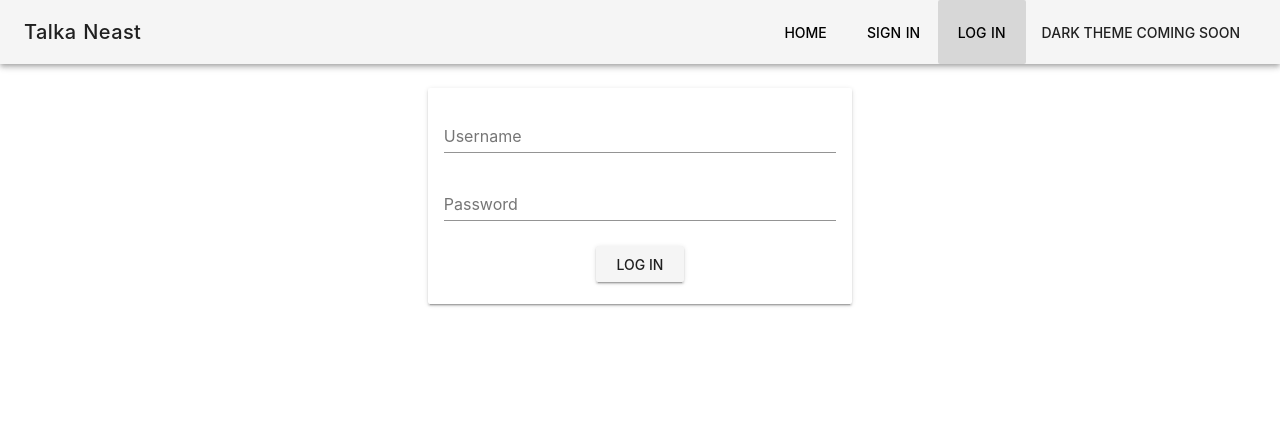
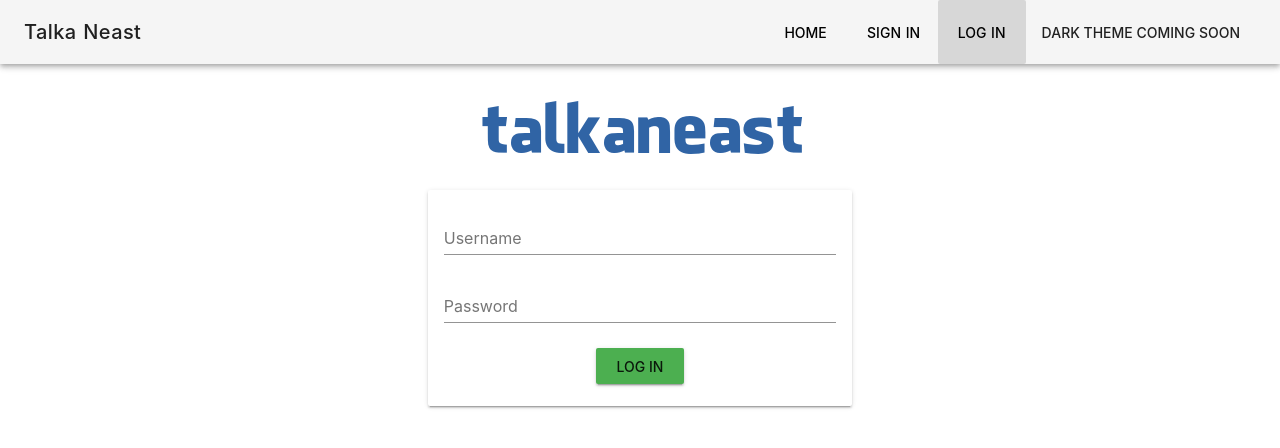
Before and after one commit to sniperkit/talkaneast, a Nuxt app in the folder frontend/vue.js_client/talkaclient/: page /login in a window 1280 px wide. Shown: the top 448 px of the page. Built offline with nearby package versions, Linux system fonts and the light colour scheme.

Commit message:
Add logo

```diff
--- a/frontend/vue.js_client/talkaclient/components/Toolbar.vue
+++ b/frontend/vue.js_client/talkaclient/components/Toolbar.vue
@@ -1,6 +1,6 @@
 <template>
 <div>
-  <v-toolbar>
+  <v-toolbar class="mx-0 px-0">
     <v-toolbar-title>Talka Neast</v-toolbar-title>
     <v-spacer></v-spacer>
     <v-toolbar-items class="hidden-sm-and-down">
--- a/frontend/vue.js_client/talkaclient/pages/login.vue
+++ b/frontend/vue.js_client/talkaclient/pages/login.vue
@@ -4,7 +4,10 @@
   <v-container>
     <v-layout row wrap align-center class="mx-5">
       <v-flex xs12 sm6 offset-sm3>
-       <v-card class="text-xs-center pa-3 mx-5 d-block">
+       <p class="text-xs-center">
+        <img src="../static/talkaneast.png" />
+       </p>
+       <v-card class="text-xs-center pa-3 mx-5 mt-0 d-block">
         <v-text-field
         label="Username"
         >
@@ -13,7 +16,7 @@
         label="Password"
         >
         </v-text-field>
-        <v-btn>
+        <v-btn class="green">
           LOG IN
         </v-btn>
        </v-card>
--- a/frontend/vue.js_client/talkaclient/pages/register.vue
+++ b/frontend/vue.js_client/talkaclient/pages/register.vue
@@ -2,8 +2,11 @@
 <v-content>
     <toolbar></toolbar>
     <v-container>
-    <v-layout row wrap align-center class="mx-5">
+    <v-layout row wrap align-center class="mx-5 mt-0">
       <v-flex xs12 sm6 offset-sm3>
+          <p class="text-xs-center">
+        <img src="../static/talkaneast.png" />
+       </p>
        <v-card class="text-xs-center pa-3 mx-5 d-block">
         <v-text-field
         label="Username"
--- a/frontend/vue.js_client/talkaclient/plugins/vuetify.js
+++ b/frontend/vue.js_client/talkaclient/plugins/vuetify.js
@@ -6,7 +6,7 @@ Vue.use(Vuetify, {
     theme: {
       primary: '#388e3c',
       secondary: '#5c6bc0',
-      accent: '#212121',
-      error: '#039be5'
+      accent: '#8c9eff',
+      error: '#b71c1c'
     }
   })
```
